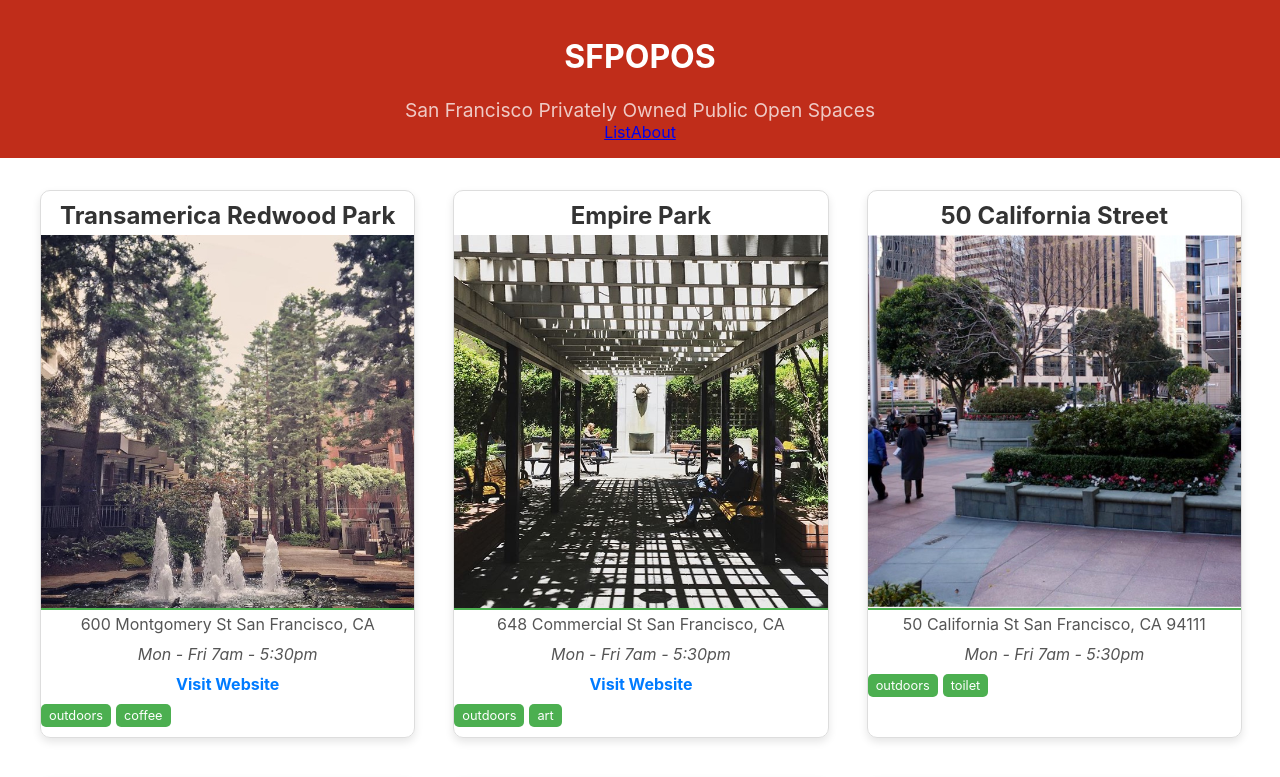
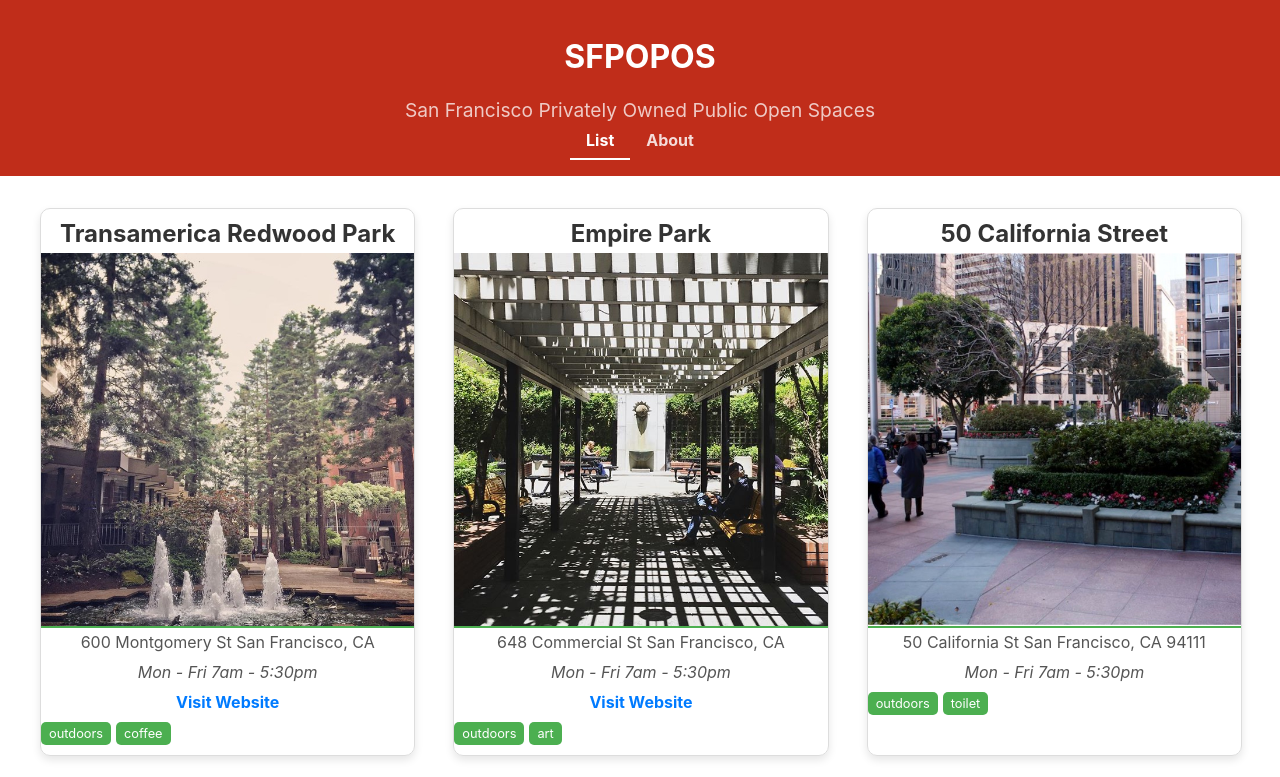
Before and after one commit to Joshkaki00/react-js-tutorial, a React (Create React App) app: page / in a window 1280 px wide. Shown: the top 777 px of the page. Built offline with nearby package versions, Linux system fonts and the light colour scheme.

Commit message:
updated title styling

```diff
--- a/src/Title.css
+++ b/src/Title.css
@@ -12,7 +12,20 @@
 }
 
 .Title-Subtitle {
-  color: rgba(255, 255, 255, 0.75);  /* Subtitle in lighter white */
-  font-size: 1.2em;                   /* Slightly smaller than title */
-  margin-top: 0.5em;                  /* Space between title and subtitle */
+  color: rgba(255, 255, 255, 0.75);
+  font-size: 1.2em;
+  margin-top: 0.5em;
 }
+
+.Title a {
+  display: inline-block;
+  padding: 0.5em 1em;
+  color: rgba(255, 255, 255, 0.835);
+  font-weight: bold;
+  text-decoration: none;
+}
+
+.Title .nav-link-active {
+  color: #fff;
+  border-bottom: 2px solid;
+}
```
